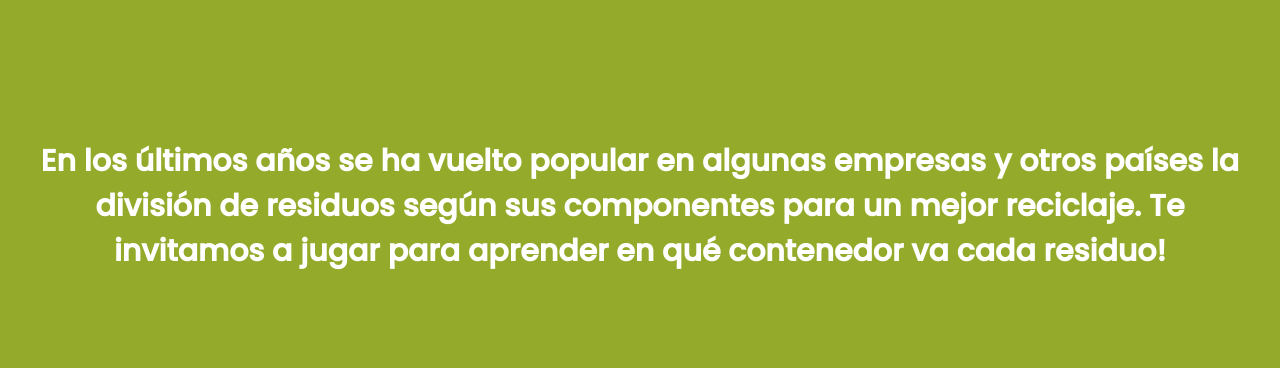
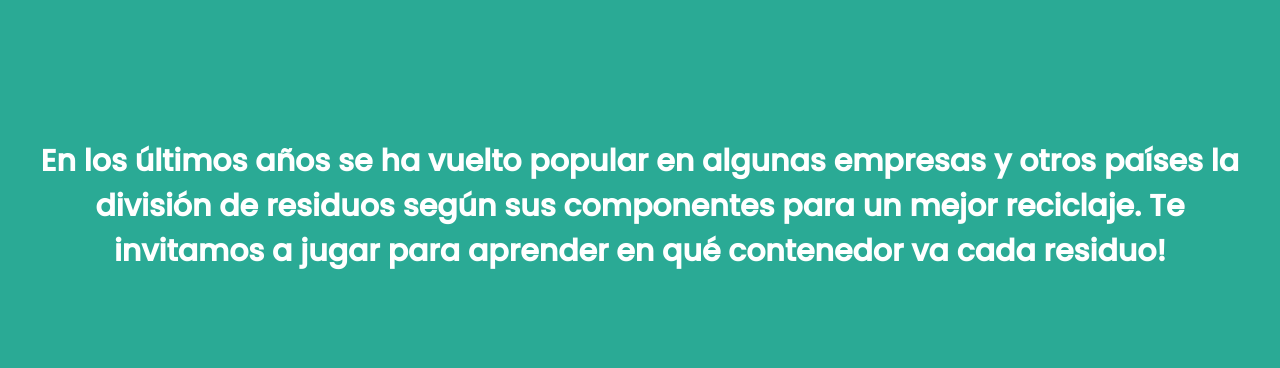
Before and after one commit to sobafacello/entrega_0-grupal, a plain HTML site: page index.html in a window 1280 px wide. Shown: the part 248-616 px from the top of the page. Drawn offline with Linux system fonts and the light colour scheme.

Commit message:
color ground
Cambio color azul

```diff
--- a/estilo.css
+++ b/estilo.css
@@ -112,7 +112,7 @@ html, body {
 .pag{
   margin: 0px;
   padding: 0px;
-  background-color: #94aa2a;
+  background-color: #2aaa95;
 }
 
 .pag1{
```
